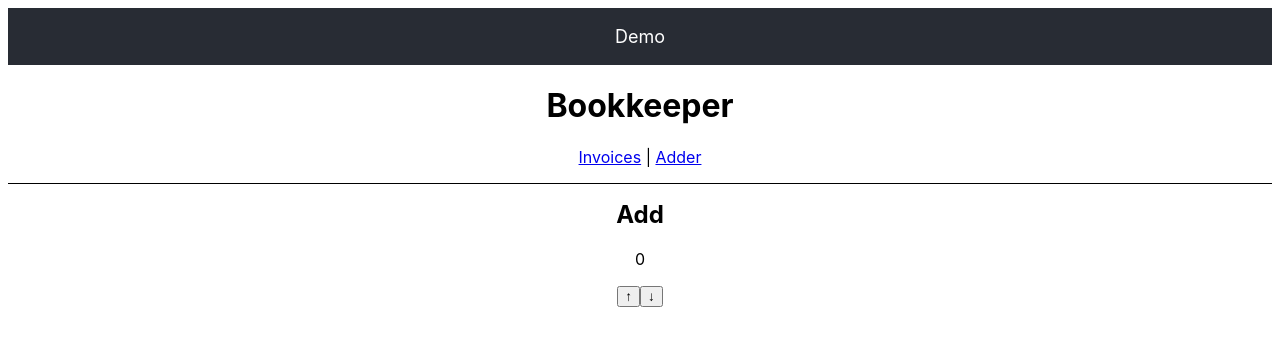
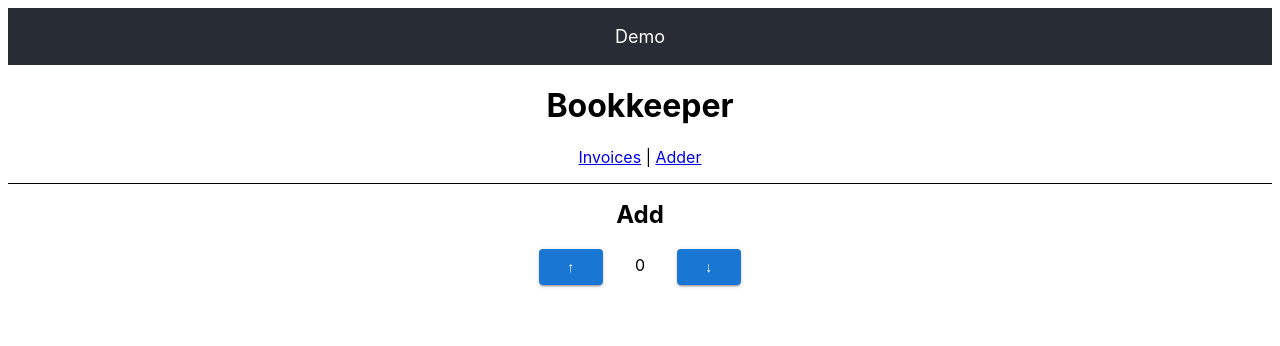
Before and after one commit to emptydiagram/dotnet-react-basic-template, a React (Create React App) app in the folder ClientApp/: page /adder in a window 1280 px wide. Shown: the top 346 px of the page. Built offline with nearby package versions, Linux system fonts and the light colour scheme.

Commit message:
Use MUI buttons

```diff
--- a/ClientApp/src/routes/Adder.jsx
+++ b/ClientApp/src/routes/Adder.jsx
@@ -1,13 +1,15 @@
 import React, { useState } from 'react';
+
+import Button from '@mui/material/Button';
 
 export default function Adder() {
   let [value, setValue] = useState(0);
   return (
     <main style={{ padding: '1rem 0' }}>
       <h2>Add</h2>
-      <p>{value}</p>
-      <button onClick={() => setValue(value + 1)}>↑</button>
-      <button onClick={() => setValue(value - 1)}>↓</button>
+      <Button variant="contained" onClick={() => setValue(value + 1)}>↑</Button>
+      <span style={{ padding: '2rem'}}>{value}</span>
+      <Button variant="contained" onClick={() => setValue(value - 1)}>↓</Button>
     </main>
   );
 }
--- a/ClientApp/src/routes/invoice.jsx
+++ b/ClientApp/src/routes/invoice.jsx
@@ -1,6 +1,7 @@
 import * as React from 'react';
+import Button from '@mui/material/Button';
+import { useParams, useNavigate } from 'react-router-dom';
 
-import { useParams, useNavigate } from 'react-router-dom';
 import { getInvoice, deleteInvoice } from '../data';
 
 export default function Invoice() {
@@ -16,14 +17,14 @@ export default function Invoice() {
       </p>
       <p>Due Date: {invoice.due}</p>
       <p>
-        <button
+        <Button variant="contained"
           onClick={() => {
             deleteInvoice(invoice.number);
             navigate('/invoices');
           }}
         >
           Delete
-        </button>
+        </Button>
       </p>
     </main>
   );
```
